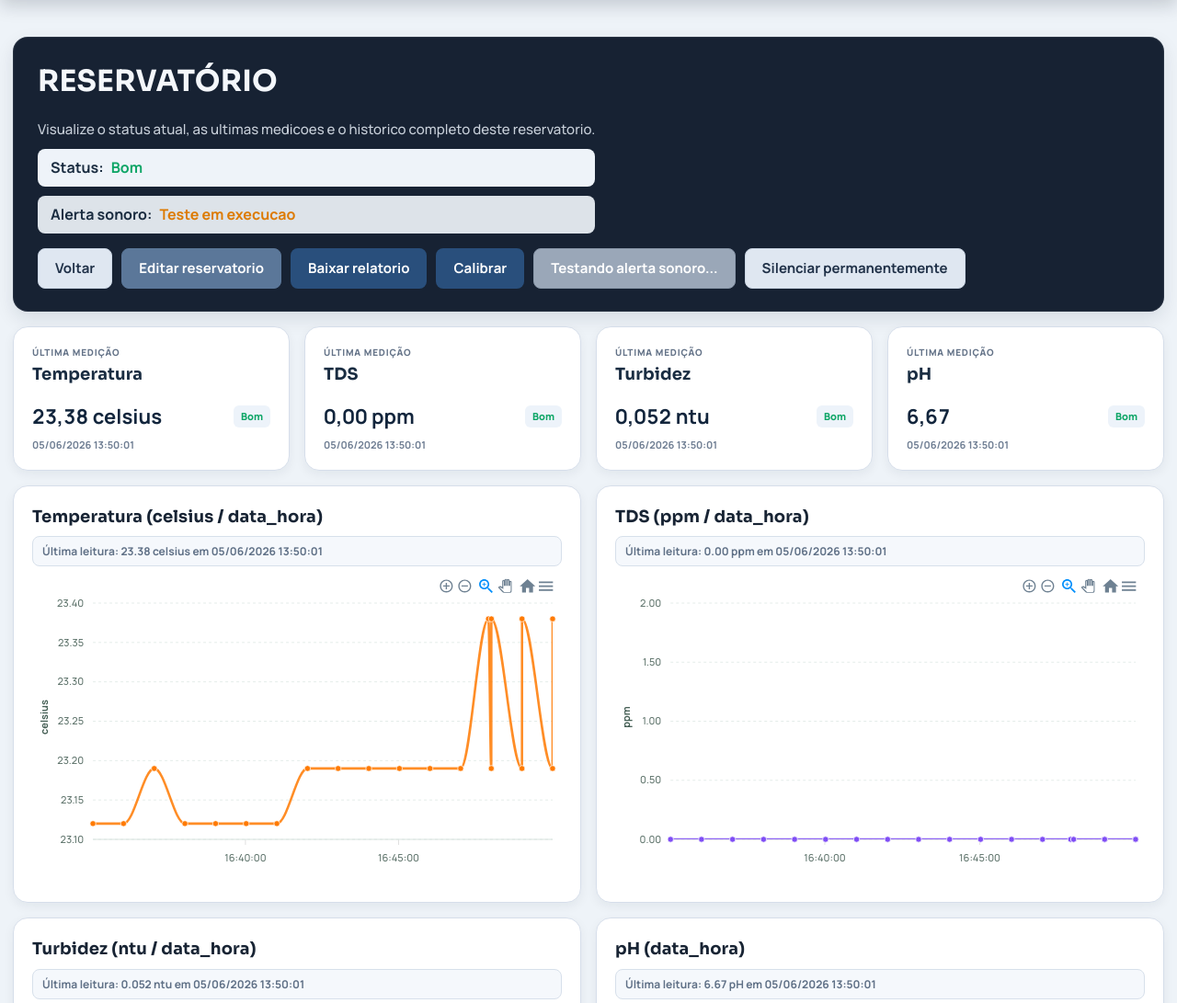
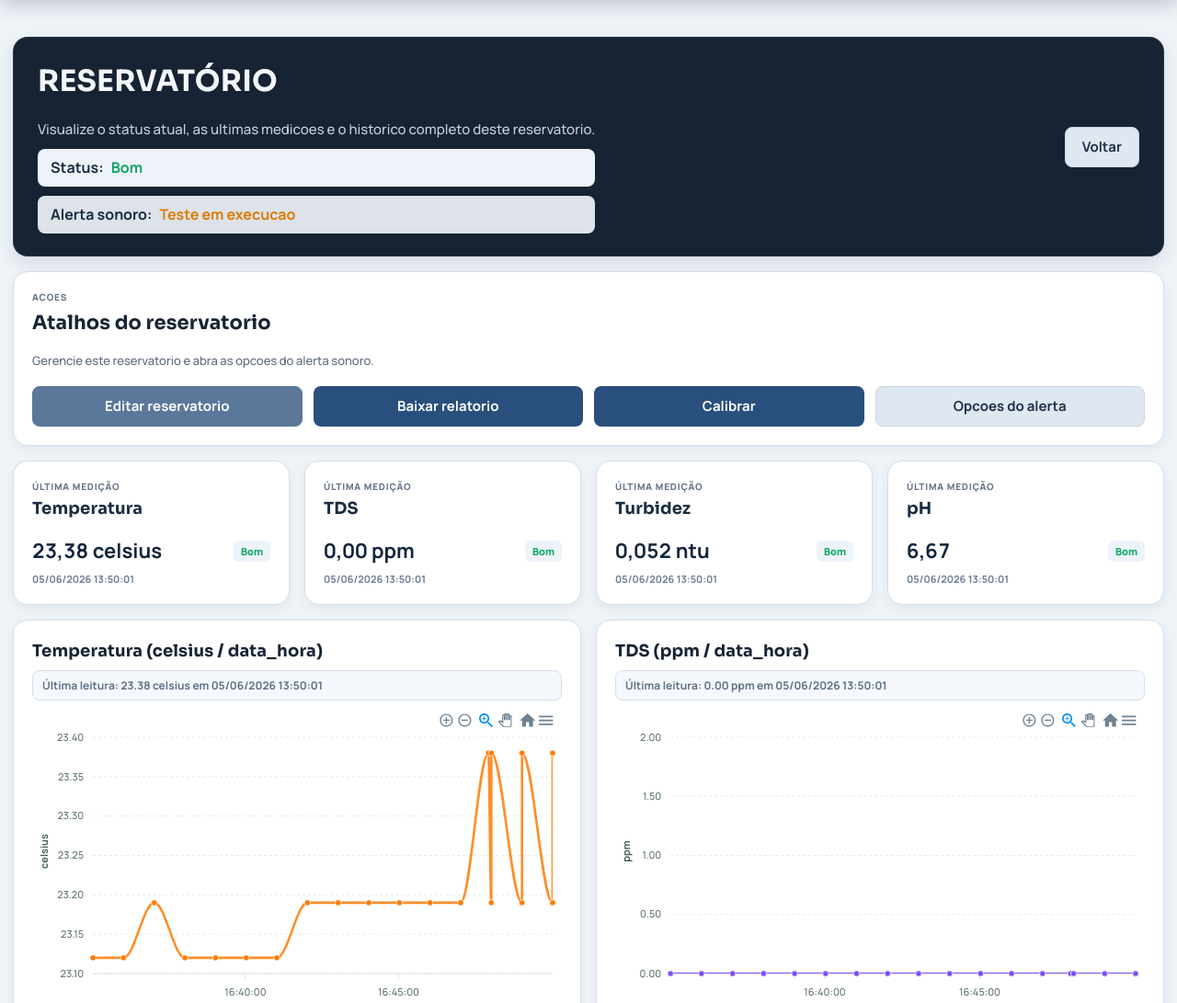
Before and after one commit to yRicke/MonitoramentoReservatorios, a Django app: page /reservatorios/8/ in a window 1280 px wide. Shown: the part 69-1160 px from the top of the page at 92% size. Run offline with Django 5.2, Linux system fonts and the light colour scheme; a user stored in the database is signed in; data comes from the database, SQL or seed files in the repository; both versions use the stored data as it was after the commit.

Commit message:
refactor (detalhes): Refatorei o hero da pagina de detalhes do reservatorio, tirei os botoes de ação e coloquei em um card especifico, e tb as opçõs de alerta foram para outra pagina

```diff
--- a/app/templates/reservatorio/detalhe.html
+++ b/app/templates/reservatorio/detalhe.html
@@ -29,34 +29,27 @@
     </div>
     <div class="detail-hero-actions">
         <a class="btn-secondary" href="{% url 'index' %}">Voltar</a>
-        <a class="btn-edit" href="{% url 'reservatorio_editar' reservatorio.id %}">Editar reservatorio</a>
-        <a class="btn-main" href="{% url 'reservatorio_relatorio' reservatorio.id %}?download=1" target="_blank" rel="noopener">Baixar relatorio</a>
-        <a class="btn-main" href="{% url 'reservatorio_calibracao' reservatorio.id %}">Calibrar</a>
-        <form method="post" action="{% url 'reservatorio_alerta_sonoro_testar' reservatorio.id %}">
-            {% csrf_token %}
-            <button
-                class="btn-secondary {% if alerta_sonoro.teste_ativo %}is-busy{% endif %}"
-                type="submit"
-                data-alerta-teste-button
-                data-alerta-teste-default-label="Testar alerta sonoro"
-                data-alerta-teste-busy-label="Testando alerta sonoro..."
-                {% if alerta_sonoro.teste_ativo %}data-alerta-teste-restante-ms="{{ alerta_sonoro.teste_restante_ms }}"{% endif %}
-                {% if alerta_sonoro.teste_ativo %}disabled{% endif %}
-            >
-                {{ alerta_sonoro.texto_acao_teste }}
-            </button>
-        </form>
-        {% if alerta_sonoro.em_perigo and not alerta_sonoro.silenciado_permanente %}
-        <form method="post" action="{% url 'reservatorio_alerta_sonoro_alternar' reservatorio.id %}">
-            {% csrf_token %}
-            <button class="btn-secondary" type="submit">{{ alerta_sonoro.texto_acao }}</button>
-        </form>
-        {% endif %}
-        <form method="post" action="{% url 'reservatorio_alerta_sonoro_permanente_alternar' reservatorio.id %}">
-            {% csrf_token %}
-            <button class="btn-secondary" type="submit">{{ alerta_sonoro.texto_acao_permanente }}</button>
-        </form>
     </div>
+</section>
+
+<section class="detail-actions-grid">
+    <article class="panel detail-actions-card">
+        <div class="detail-actions-head">
+            <div class="detail-actions-copy">
+                <p class="detail-metric-kicker">Acoes</p>
+                <h3>Atalhos do reservatorio</h3>
+                <p class="status-meta">
+                    Gerencie este reservatorio e abra as opcoes do alerta sonoro.
+                </p>
+            </div>
+        </div>
+        <div class="detail-action-links">
+            <a class="btn-edit" href="{% url 'reservatorio_editar' reservatorio.id %}">Editar reservatorio</a>
+            <a class="btn-main" href="{% url 'reservatorio_relatorio' reservatorio.id %}?download=1" target="_blank" rel="noopener">Baixar relatorio</a>
+            <a class="btn-main" href="{% url 'reservatorio_calibracao' reservatorio.id %}">Calibrar</a>
+            <a class="btn-secondary" href="{% url 'reservatorio_alerta_sonoro_opcoes' reservatorio.id %}">Opcoes do alerta</a>
+        </div>
+    </article>
 </section>
 
 {% include "reservatorio/_detalhe_status_metricas.html" %}
@@ -72,5 +65,4 @@
 {% block extra_scripts %}
 <script src="{% static 'js/vendor/apexcharts.min.js' %}?v=3.54.1"></script>
 <script src="{% static 'js/reservatorio-detalhe.js' %}?v=20260325-apex11"></script>
-<script src="{% static 'js/alerta-sonoro-teste.js' %}?v=20260610-alerta-teste-1"></script>
 {% endblock %}
--- a/app/views.py
+++ b/app/views.py
@@ -165,6 +165,21 @@ def reservatorio_detalhe(request, reservatorio_id):
 
 @login_required(login_url="entrar")
 @require_http_methods(["GET"])
+def reservatorio_alerta_sonoro_opcoes(request, reservatorio_id):
+    reservatorio = Reservatorio.obter_por_id(reservatorio_id, usuario=request.user)
+    if reservatorio is None:
+        messages.error(request, "ReservatÃ³rio nÃ£o encontrado.")
+        return redirect("index")
+
+    return render(
+        request,
+        "reservatorio/alerta_sonoro.html",
+        _contexto_alerta_sonoro_reservatorio(reservatorio),
+    )
+
+
+@login_required(login_url="entrar")
+@require_http_methods(["GET"])
 def reservatorio_editar(request, reservatorio_id):
     reservatorio = Reservatorio.obter_por_id(reservatorio_id, usuario=request.user)
     if reservatorio is None:
@@ -203,7 +218,7 @@ def reservatorio_alerta_sonoro_alternar(request, reservatorio_id):
     if reservatorio.status != Reservatorio.STATUS_PERIGO:
         reservatorio.reativar_alerta_sonoro()
         messages.info(request, "O alerta sonoro permanece desligado porque o reservatÃ³rio nÃ£o estÃ¡ em perigo.")
-        return redirect("reservatorio_detalhe", reservatorio_id=reservatorio.id)
+        return _redirect_alerta_sonoro(request, reservatorio)
 
     if reservatorio.alerta_sonoro_deve_apitar:
         reservatorio.silenciar_alerta_sonoro()
@@ -211,7 +226,7 @@ def reservatorio_alerta_sonoro_alternar(request, reservatorio_id):
     else:
         reservatorio.reativar_alerta_sonoro()
         messages.success(request, "Alerta sonoro reativado.")
-    return redirect("reservatorio_detalhe", reservatorio_id=reservatorio.id)
+    return _redirect_alerta_sonoro(request, reservatorio)
 
 
 @login_required(login_url="entrar")
@@ -228,7 +243,7 @@ def reservatorio_alerta_sonoro_permanente_alternar(request, reservatorio_id):
     else:
         reservatorio.silenciar_alerta_sonoro_permanentemente()
         messages.success(request, "Alerta sonoro silenciado permanentemente.")
-    return redirect("reservatorio_detalhe", reservatorio_id=reservatorio.id)
+    return _redirect_alerta_sonoro(request, reservatorio)
 
 
 @login_required(login_url="entrar")
@@ -241,11 +256,11 @@ def reservatorio_alerta_sonoro_testar(request, reservatorio_id):
 
     if reservatorio.alerta_sonoro_teste_ativo:
         messages.info(request, "O teste do alerta sonoro jÃ¡ estÃ¡ em andamento.")
-        return redirect("reservatorio_detalhe", reservatorio_id=reservatorio.id)
+        return _redirect_alerta_sonoro(request, reservatorio)
 
     reservatorio.iniciar_teste_alerta_sonoro(duracao_segundos=ALERTA_SONORO_TESTE_DURACAO_SEGUNDOS)
     messages.success(request, "Teste do alerta sonoro iniciado por 5 segundos.")
-    return redirect("reservatorio_detalhe", reservatorio_id=reservatorio.id)
+    return _redirect_alerta_sonoro(request, reservatorio)
 
 
 @login_required(login_url="entrar")
@@ -1541,6 +1556,21 @@ def _contexto_detalhe_reservatorio(reservatorio):
     }
 
 
+def _contexto_alerta_sonoro_reservatorio(reservatorio):
+    reservatorio.garantir_pontos_monitoramento()
+    reservatorio.sincronizar_status_pelo_ponto()
+    return {
+        "reservatorio": reservatorio,
+        "alerta_sonoro": _resumo_alerta_sonoro_reservatorio(reservatorio),
+    }
+
+
+def _redirect_alerta_sonoro(request, reservatorio):
+    if request.POST.get("destino") == "opcoes":
+        return redirect("reservatorio_alerta_sonoro_opcoes", reservatorio_id=reservatorio.id)
+    return redirect("reservatorio_detalhe", reservatorio_id=reservatorio.id)
+
+
 def _contexto_edicao_reservatorio(reservatorio):
     reservatorio.garantir_pontos_monitoramento()
     return {"reservatorio": reservatorio}
--- a/setup/urls.py
+++ b/setup/urls.py
@@ -33,6 +33,11 @@ urlpatterns = [
         'reservatorios/<int:reservatorio_id>/relatorio/',
         views.reservatorio_relatorio,
         name="reservatorio_relatorio",
+    ),
+    path(
+        'reservatorios/<int:reservatorio_id>/alerta-sonoro/opcoes/',
+        views.reservatorio_alerta_sonoro_opcoes,
+        name="reservatorio_alerta_sonoro_opcoes",
     ),
     path(
         'reservatorios/<int:reservatorio_id>/alerta-sonoro/',
--- a/static/css/components.css
+++ b/static/css/components.css
@@ -257,6 +257,51 @@
     margin: 0;
 }
 
+.detail-actions-grid {
+    margin-bottom: 16px;
+}
+
+.detail-actions-card {
+    display: grid;
+    gap: 18px;
+    padding: 18px 20px;
+}
+
+.detail-actions-head {
+    display: grid;
+    gap: 8px;
+}
+
+.detail-actions-head h3 {
+    margin: 0;
+}
+
+.detail-actions-copy {
+    display: grid;
+    gap: 6px;
+}
+
+.detail-actions-copy .status-meta {
+    margin: 0;
+    max-width: 72ch;
+}
+
+.detail-action-links {
+    display: grid;
+    grid-template-columns: repeat(auto-fit, minmax(220px, 1fr));
+    gap: 12px;
+}
+
+.detail-action-links a,
+.detail-action-links button {
+    width: 100%;
+    min-height: 44px;
+}
+
+.detail-action-links form {
+    margin: 0;
+}
+
 .index-hero {
     margin-bottom: 14px;
 }
@@ -1456,6 +1501,10 @@
         flex-direction: column;
         align-items: stretch;
     }
+
+    .detail-action-links {
+        grid-template-columns: 1fr;
+    }
 }
 
 @media (max-width: 720px) {
```
Also changed, not shown: app/templates/reservatorio/alerta_sonoro.html (added, +83 -0 lines), app/tests.py (+28 -0 lines), db.sqlite3.
